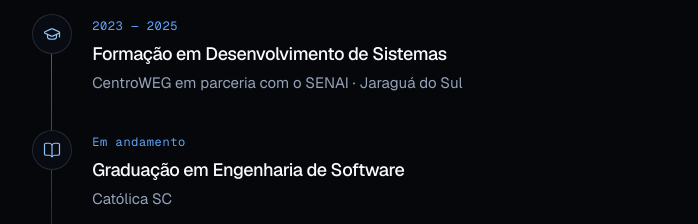
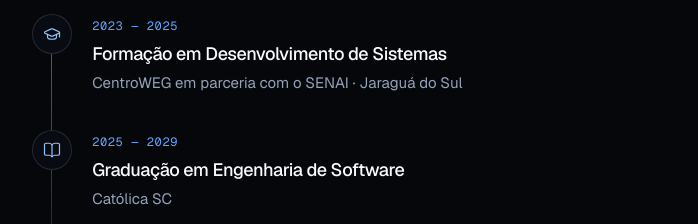
Before and after one commit to saymonthedev/saymonthedev.com, a Next.js app: page / in a window 1280 px wide. Shown: the part 3060-3284 px from the top of the page, without its empty margins (565-1263 px from the left). Built offline with nearby package versions, Linux system fonts and the light colour scheme; no server answers.

Commit message:
Adiciona o período da graduação na Católica SC

```diff
--- a/src/i18n/dictionaries/en.ts
+++ b/src/i18n/dictionaries/en.ts
@@ -166,7 +166,7 @@ export const en: Dictionary = {
         place: "CentroWEG in partnership with SENAI · Jaraguá do Sul",
       },
       {
-        period: "In progress",
+        period: "2025 — 2029",
         title: "Software Engineering degree",
         place: "Católica SC",
       },
--- a/src/i18n/dictionaries/pt-BR.ts
+++ b/src/i18n/dictionaries/pt-BR.ts
@@ -167,7 +167,7 @@ export const ptBR = {
         place: "CentroWEG em parceria com o SENAI · Jaraguá do Sul",
       },
       {
-        period: "Em andamento",
+        period: "2025 — 2029",
         title: "Graduação em Engenharia de Software",
         place: "Católica SC",
       },
```
